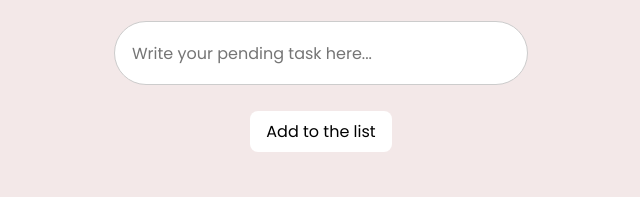
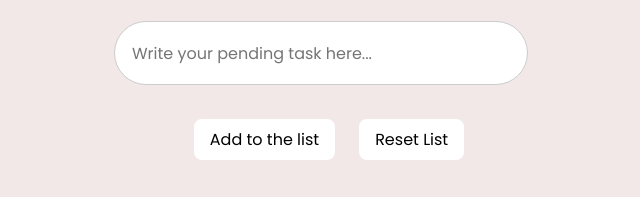
Before and after one commit to bhaveshdarpan/todo-list, a plain HTML site: page index.html in a window 1280 px wide. Shown: the part 311-508 px from the top of the page, without its empty margins (315-955 px from the left). Drawn offline with Linux system fonts and the light colour scheme.

Commit message:
reset button added

```diff
--- a/index.html
+++ b/index.html
@@ -49,13 +49,18 @@
             border: 1px solid #cccccc;
             border-radius: 32px;
         }
+        .buttons{
+            display: flex;
+            justify-content: space-between;
+            margin: 8px 0px 16px 0px;
+        }
         .add-button{
             background-color: #ffffff;
             text-emphasis-color: rgb(161, 33, 33);
             border: none;
             border-radius: 8px;
             padding: 8px 16px;
-            margin: 8px 8px 0px 0px;
+            margin: 8px 8px 0px 16px;
             font-family: 'Poppins';
             font-size: medium;
             font-weight: regular;
@@ -67,6 +72,27 @@
         }
         .add-button:click{
             background-color: #024323;
+            color: #ffffff;
+            font-weight: 300;
+        }
+        .reset-button{
+            background-color: #ffffff;
+            text-emphasis-color: rgb(161, 33, 33);
+            border: none;
+            border-radius: 8px;
+            padding: 8px 16px;
+            margin: 8px 8px 0px 16px;
+            font-family: 'Poppins';
+            font-size: medium;
+            font-weight: regular;
+        }
+        .reset-button:hover{
+            background-color: #0e4173;
+            color: #ffffff;
+            font-weight: medium;
+        }
+        .reset-button:click{
+            background-color: #184567;
             color: #ffffff;
             font-weight: 300;
         }
@@ -115,7 +141,11 @@
             <h1>TO-DO LIST</h1>
             <p>Get your to-do list here...</p>
             <input type="text" placeholder="Write your pending task here..." id="tasks-to-add"><br>
-            <button class="add-button" id="add-task" onclick="addTask(); displayTaskList()">Add to the list</button>
+            <div class="buttons">
+                <button class="add-button" id="add-task" onclick="addTask(); displayTaskList()">Add to the list</button>
+                <button class="reset-button" id="reset-list" onclick="resetList()">Reset List</button>
+            </div>
+
             <script>
                 const taskList = new Array();
                 function getValue() {
@@ -126,7 +156,6 @@
                 }
                 function addTask(){
                     taskList.push(getValue());
-
                 }
                 // const input = document.getElementById('tasks-to-add');
                 // const button = document.getElementById('add-button');
@@ -155,7 +184,7 @@
                     deleteButton.innerHTML = '<span class="material-icons">delete</span>';
                     deleteButton.addEventListener('click', deleteTask);
                     newTask.appendChild(deleteButton);
-                    document.querySelector(".task-list").appendChild(newTask);
+                    document.querySelector(".task-list").prepend(newTask);
                     document.getElementById("tasks-to-add").value = "";
                 }
                 function deleteTask(){
```
